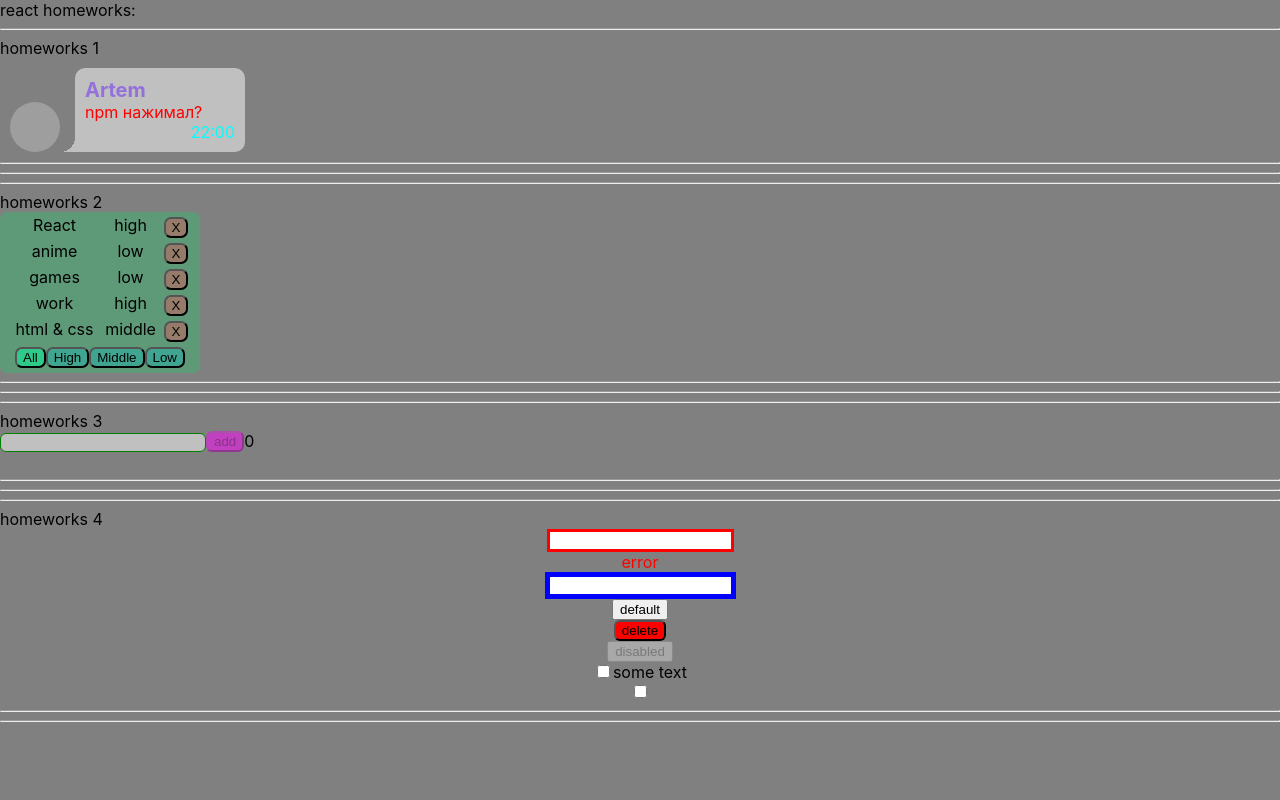
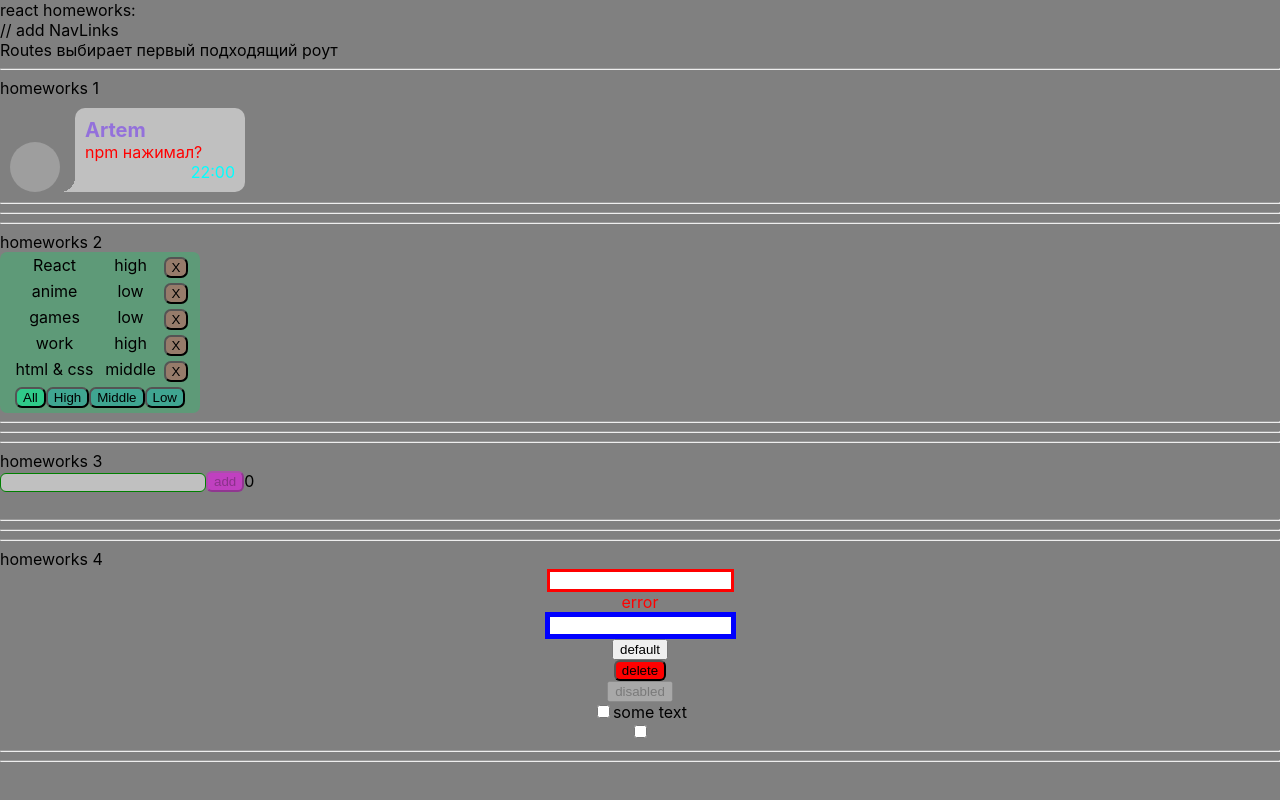
Before and after one commit to PasterIvan/homeworks-by-ignat, a React (Create React App) app: page /#/pre-junior in a window 1280 px wide. Built offline with nearby package versions, Linux system fonts and the light colour scheme; grey boxes are pictures that could not be loaded.

Commit message:
HW5 connecting routers

```diff
--- a/src/p1-main/m1-ui/u1-app/App.tsx
+++ b/src/p1-main/m1-ui/u1-app/App.tsx
@@ -4,16 +4,17 @@ import HW1 from '../../../p2-homeworks/h1/HW1'
 import HW2 from "../../../p2-homeworks/h2/HW2";
 import HW3 from "../../../p2-homeworks/h3/HW3";
 import HW4 from "../../../p2-homeworks/h4/HW4";
+import HW5 from '../../../p2-homeworks/h5-rrd-v6/HW5';
 
 function App() {
     return (
         <div className={s.App}>
             <div>react homeworks:</div>
-            <HW1/>
+            {/*<HW1/>
             <HW2/>
             <HW3/>
-            <HW4/>
-            {/*<HW5/>*/}
+            <HW4/>*/}
+            <HW5/>
 
         </div>
     )
--- a/src/p2-homeworks/h5-rrd-v6/HW5.tsx
+++ b/src/p2-homeworks/h5-rrd-v6/HW5.tsx
@@ -1,4 +1,5 @@
 import React from 'react'
+import { HashRouter } from 'react-router-dom'
 import Header from './Header'
 import Pages from './Pages'
 
@@ -6,13 +7,13 @@ function HW5() {
     return (
         <div>
             {/*в gh-pages лучше работает HashRouter*/}
-            {/*<HashRouter>*/}
+            <HashRouter>
 
             <Header/>
 
             <Pages/>
 
-            {/*</HashRouter>*/}
+            </HashRouter>
         </div>
     )
 }
--- a/src/p2-homeworks/h5-rrd-v6/Pages.tsx
+++ b/src/p2-homeworks/h5-rrd-v6/Pages.tsx
@@ -1,4 +1,7 @@
 import React from 'react'
+import {Navigate, Route, Routes } from 'react-router-dom'
+import PreJunior from './pages/PreJunior'
+import Error404 from "./pages/Error404";
 
 export const PATH = {
     PRE_JUNIOR: '/pre-junior',
@@ -8,19 +11,19 @@ export const PATH = {
 function Pages() {
     return (
         <div>
-            {/*Routes выбирает первый подходящий роут*/}
-            {/*<Routes>*/}
+            Routes выбирает первый подходящий роут
+            <Routes>
 
-                {/*в начале мы попадаем на страницу '/' и переходим сразу на страницу PRE_JUNIOR*/}
-                {/*<Route path={'/'} element={<Navigate to={PATH.PRE_JUNIOR}/>}/>*/}
+                в начале мы попадаем на страницу '/' и переходим сразу на страницу PRE_JUNIOR
+                <Route path={'/'} element={<Navigate to={PATH.PRE_JUNIOR}/>}/>
 
-                {/*<Route path={PATH.PRE_JUNIOR} element={<PreJunior/>}/>*/}
+                <Route path={PATH.PRE_JUNIOR} element={<PreJunior/>}/>
                 // add routes
 
-                {/*он отрисуется если пользователь захочет попасть на несуществующую страницу*/}
-                {/*<Route path={'/*'} element={<Error404/>}/>*/}
+                он отрисуется если пользователь захочет попасть на несуществующую страницу
+                <Route path={'/*'} element={<Error404/>}/>
 
-            {/*</Routes>*/}
+            </Routes>
         </div>
     )
 }
```
